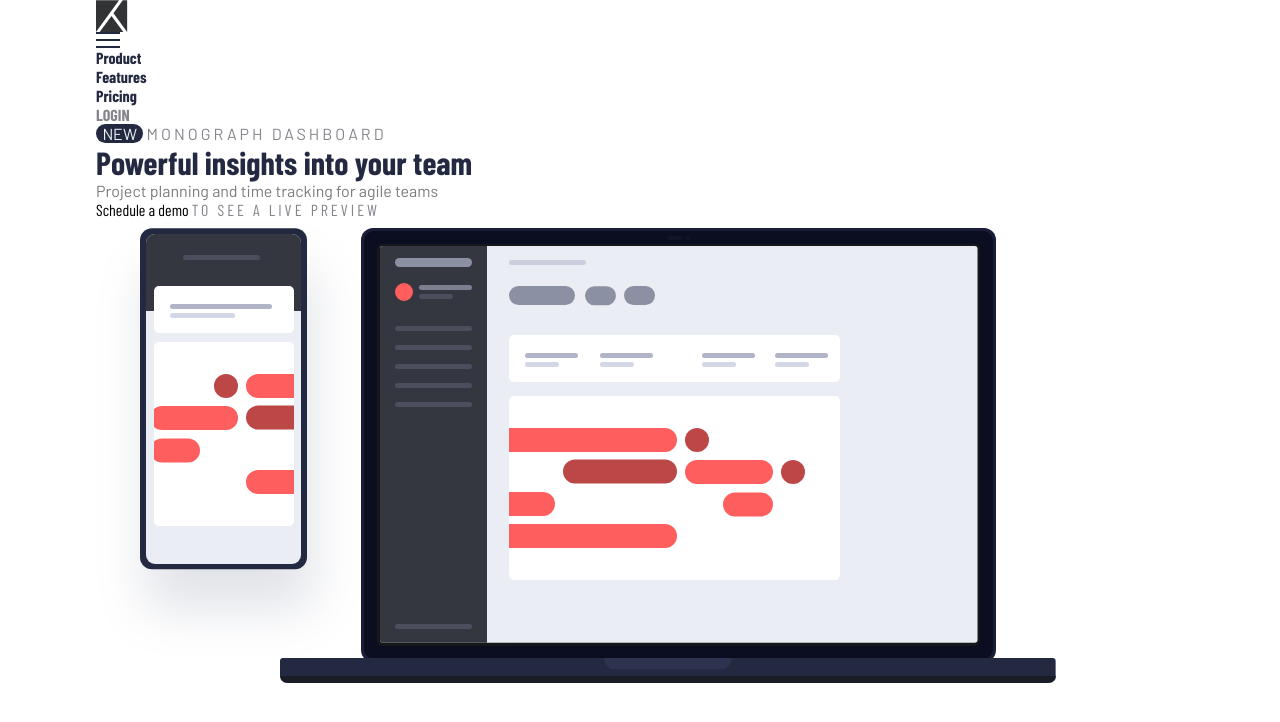
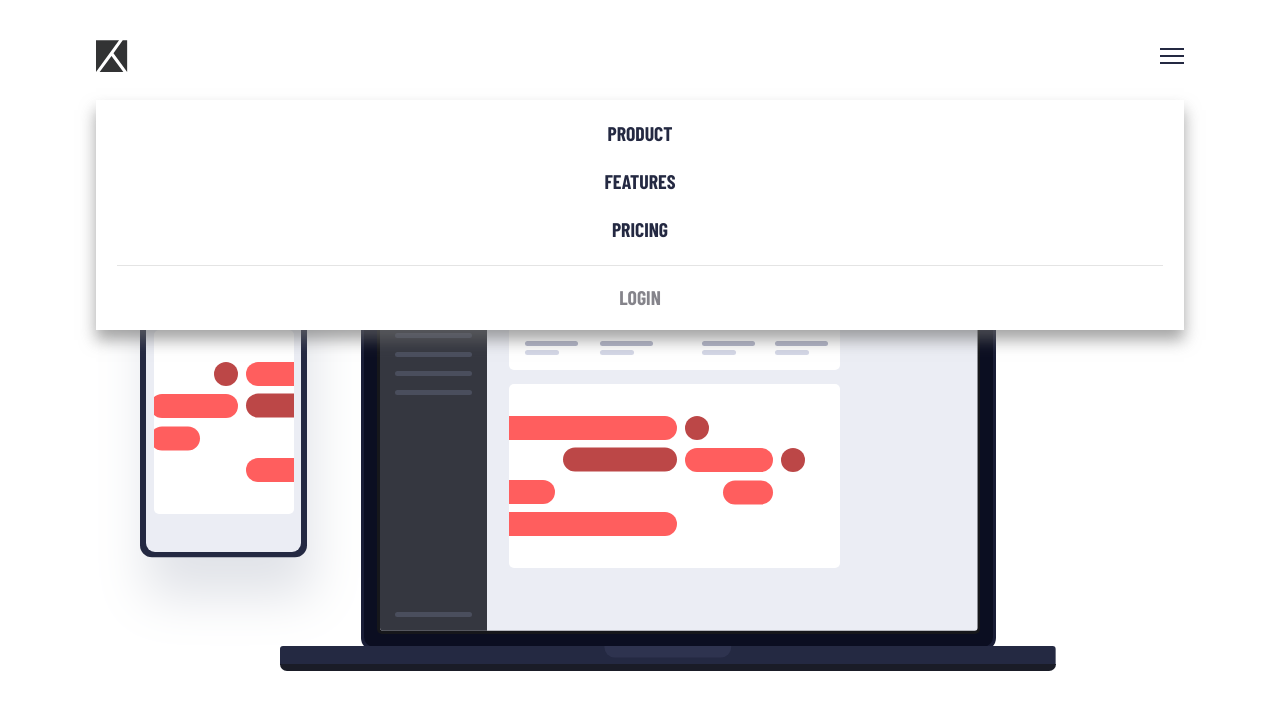
Before and after one commit to MatiasBastarrica/project-tracking-intro-component, a plain HTML site: page index.html in a window 1280 px wide. Drawn offline with nearby package versions, Linux system fonts and the light colour scheme; a web font is replaced by a local one.

Commit message:
Style the elements of the header

```diff
--- a/index.html
+++ b/index.html
@@ -28,7 +28,7 @@
       <div class="nav-icon">
         <img src="./images/icon-hamburger.svg" alt="Navigation" />
       </div>
-      <dialog>
+      <dialog open>
         <nav class="mobile-nav">
           <ul>
             <li><a href="#">Product</a></li>
--- a/styles.css
+++ b/styles.css
@@ -91,3 +91,41 @@ nav {
 .subtitle {
   color: #7a7b7f;
 }
+
+/* ### HEADER ### */
+
+header {
+  display: flex;
+  align-items: center;
+  justify-content: space-between;
+  padding-block: 2.5rem;
+}
+
+.desktop-nav {
+  display: none;
+}
+
+dialog {
+  top: 100px;
+  padding: 1.3rem;
+  width: 85%;
+  margin-inline: auto;
+  border: none;
+  box-shadow: 0px 10px 15px #6d6d6d9f;
+}
+
+dialog ul {
+  display: flex;
+  flex-direction: column;
+  align-items: stretch;
+  text-align: center;
+  gap: 1.5rem;
+  font-size: 1.235rem;
+  text-transform: uppercase;
+}
+
+dialog .separator {
+  border-top: 1px solid #e4e4e4;
+  padding-top: 1.2rem;
+  width: 100%;
+}
```
